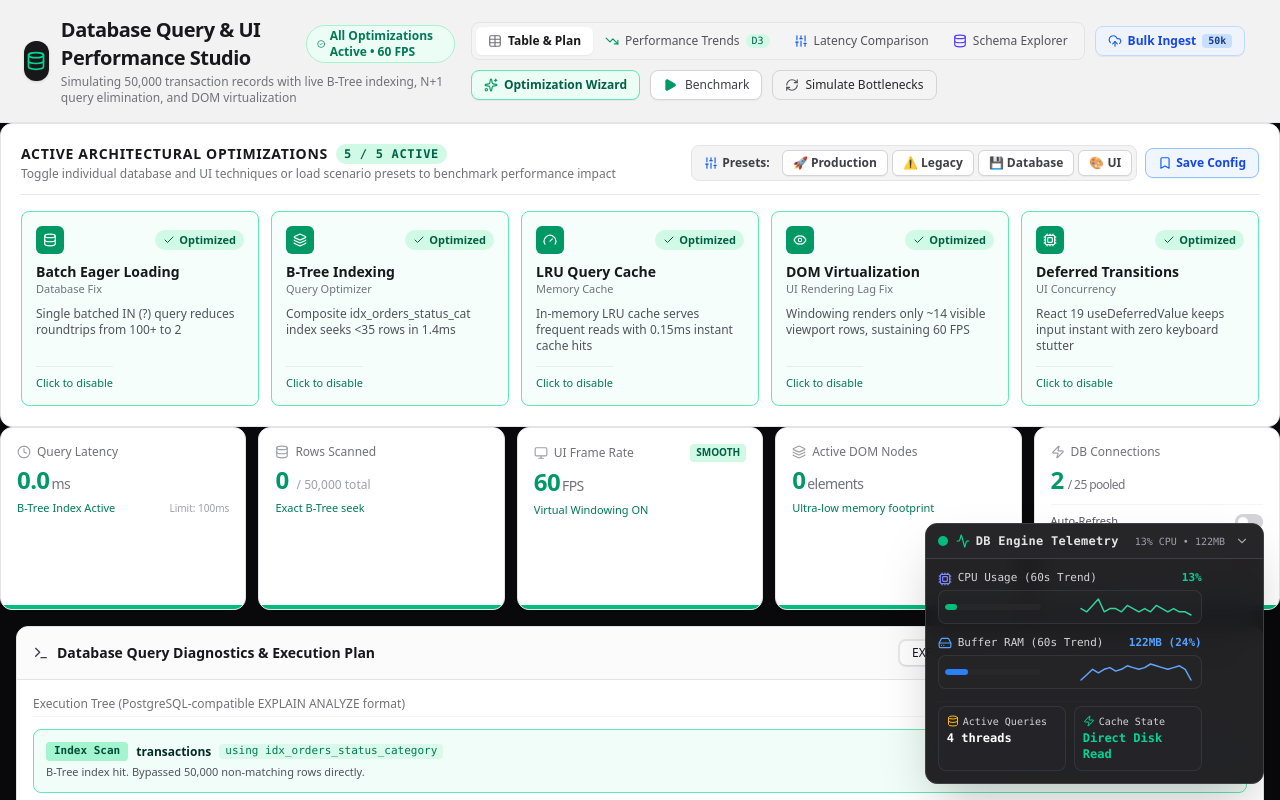
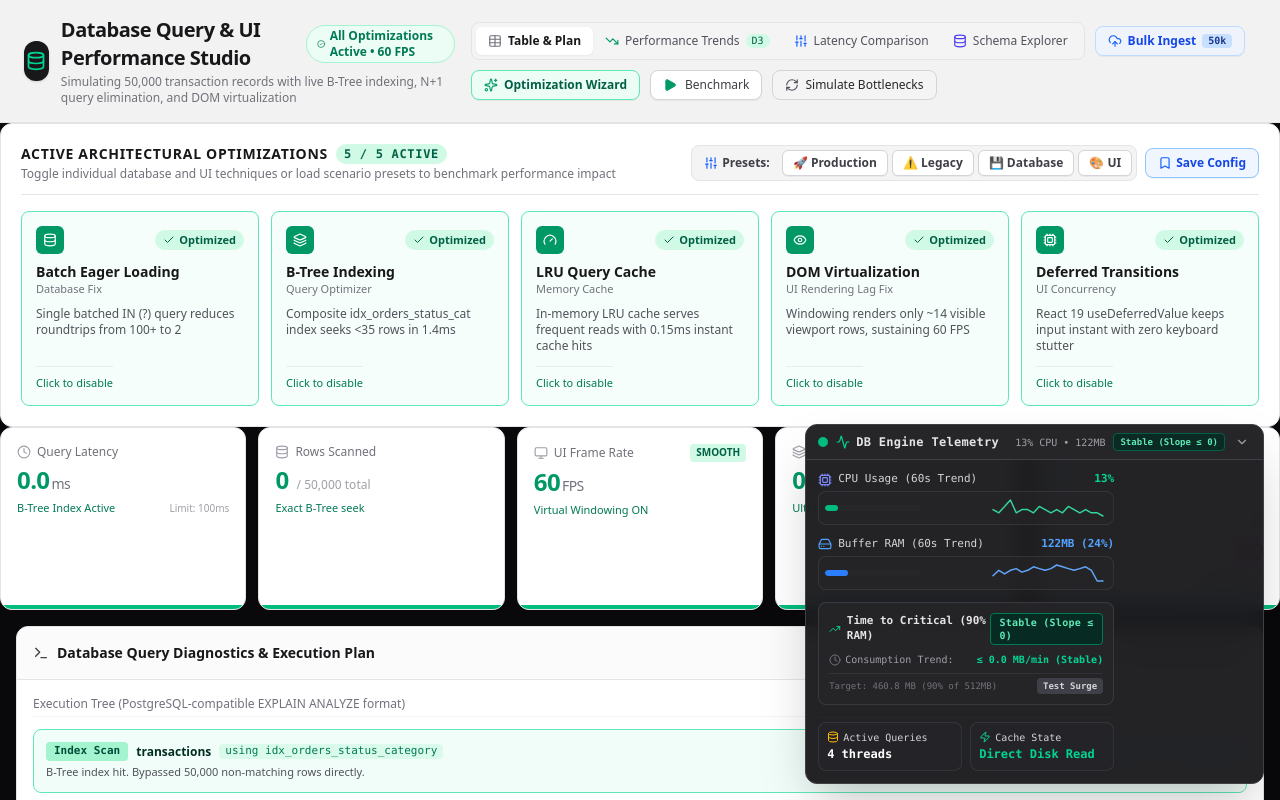
Before and after one commit to m99038765-creator/Database-Query-UI-Performance-Studio, a React (Vite) app: page / in a window 1280 px wide. Shown: the top 800 px of the page. Built offline with nearby package versions, Linux system fonts and the light colour scheme.

Commit message:
build: standardize build artifact paths and update monitor
Refactor build process to support both 'dist' and 'build' directories for static assets and add system resource simulation controls to the monitor.

```diff
--- a/package.json
+++ b/package.json
@@ -5,11 +5,10 @@
   "type": "module",
   "scripts": {
     "dev": "vite --port=3000 --host=0.0.0.0",
-    "build": "vite build && esbuild server.ts --platform=node --packages=external --bundle --format=esm --outfile=server.js",
+    "build": "vite build && cp -r dist build 2>/dev/null || true && esbuild server.ts --platform=node --packages=external --bundle --format=esm --outfile=server.js",
     "gcp-build": "npm run build",
-    "start": "node server.js",
+    "start": "node server.ts",
     "preview": "vite preview",
-    "clean": "rm -rf dist server.js",
     "lint": "tsc --noEmit"
   },
   "dependencies": {
--- a/server.js
+++ b/server.js
@@ -11,7 +11,7 @@ app.use(express.json());
 app.get(["/healthz", "/_health", "/health", "/_ready"], (_req, res) => {
   res.status(200).send("OK");
 });
-var distDir = path.join(__dirname, "dist");
+var distDir = fs.existsSync(path.join(__dirname, "dist")) ? path.join(__dirname, "dist") : path.join(__dirname, "build");
 var indexHtmlPath = path.join(distDir, "index.html");
 if (fs.existsSync(distDir)) {
   app.use(express.static(distDir));
--- a/server.ts
+++ b/server.ts
@@ -16,10 +16,12 @@ app.get(['/healthz', '/_health', '/health', '/_ready'], (_req, res) => {
   res.status(200).send('OK');
 });
 
-const distDir = path.join(__dirname, 'dist');
+const distDir = fs.existsSync(path.join(__dirname, 'dist'))
+  ? path.join(__dirname, 'dist')
+  : path.join(__dirname, 'build');
 const indexHtmlPath = path.join(distDir, 'index.html');
 
-// Serve static files from the dist directory if it exists
+// Serve static files from the dist or build directory if it exists
 if (fs.existsSync(distDir)) {
   app.use(express.static(distDir));
 }
--- a/src/components/SystemResourceMonitor.tsx
+++ b/src/components/SystemResourceMonitor.tsx
@@ -1,5 +1,5 @@
 import React, { useState, useEffect } from 'react';
-import { Cpu, HardDrive, Activity, Zap, Database, Layers, ChevronUp, ChevronDown } from 'lucide-react';
+import { Cpu, HardDrive, Activity, Zap, Database, ChevronUp, ChevronDown, TrendingUp, Clock, AlertTriangle } from 'lucide-react';
 import { OptimizationFlags } from '../types';
 
 interface SystemResourceMonitorProps {
@@ -17,6 +17,8 @@ export const SystemResourceMonitor: React.FC<SystemResourceMonitorProps> = ({
   const [cpuUsage, setCpuUsage] = useState<number>(14);
   const [memoryMb, setMemoryMb] = useState<number>(128);
   const [activeThreads, setActiveThreads] = useState<number>(2);
+  const [simulateLeak, setSimulateLeak] = useState<boolean>(false);
+  const [accumulatedSurge, setAccumulatedSurge] = useState<number>(0);
 
   // 60-second historical history buffers (sampled every 3 seconds -> 20 points)
   const [cpuHistory, setCpuHistory] = useState<number[]>([14, 15, 14, 16, 18, 14, 15, 15, 14, 16, 15, 14, 15, 14, 16, 15, 14, 15, 14, 14]);
@@ -32,20 +34,124 @@ export const SystemResourceMonitor: React.FC<SystemResourceMonitorProps> = ({
       setCpuUsage(nextCpu);
       setCpuHistory((h) => [...h.slice(-19), nextCpu]);
 
-      const baseMem = 120 + (recordCount / 1000) * 12;
-      const memJitter = Math.floor(Math.random() * 10) - 5;
-      const nextMem = Math.min(512, Math.max(95, Math.round(baseMem + memJitter)));
-      setMemoryMb(nextMem);
-      setMemoryHistory((h) => [...h.slice(-19), nextMem]);
+      setAccumulatedSurge((prevSurge) => {
+        let newSurge = prevSurge;
+        if (simulateLeak) {
+          newSurge += 14; // Intentional memory surge to demonstrate linear regression prediction
+        } else if (!flags.queryCaching && !flags.batchEagerLoading) {
+          newSurge += 3; // Unoptimized query accumulation
+        } else if (newSurge > 0) {
+          newSurge = Math.max(0, newSurge - 6); // Memory relief when optimized
+        }
+
+        const baseMem = 120 + (recordCount / 1000) * 12 + newSurge;
+        const memJitter = Math.floor(Math.random() * 8) - 4;
+        const nextMem = Math.min(512, Math.max(95, Math.round(baseMem + memJitter)));
+        setMemoryMb(nextMem);
+        setMemoryHistory((h) => [...h.slice(-19), nextMem]);
+        return newSurge;
+      });
 
       const threads = !flags.batchEagerLoading ? 101 : cacheHit ? 1 : 4;
       setActiveThreads(threads);
     }, 3000);
 
     return () => clearInterval(interval);
-  }, [flags, recordCount, cacheHit]);
+  }, [flags, recordCount, cacheHit, simulateLeak]);
 
   const memPercent = Math.round((memoryMb / 512) * 100);
+
+  // Linear regression to predict time until memory usage reaches 90% (460.8MB of 512MB capacity)
+  const calculateLinearRegressionTimeToCritical = (
+    history: number[],
+    currentMem: number
+  ) => {
+    const CRITICAL_THRESHOLD_MB = 512 * 0.9; // 460.8 MB (90% capacity)
+
+    if (currentMem >= CRITICAL_THRESHOLD_MB) {
+      return {
+        estimateText: 'Critical (≥90%)',
+        slopeMbPerSec: 0,
+        slopeMbPerMin: 0,
+        status: 'critical' as const,
+      };
+    }
+
+    if (!history || history.length < 3) {
+      return {
+        estimateText: 'Calibrating...',
+        slopeMbPerSec: 0,
+        slopeMbPerMin: 0,
+        status: 'stable' as const,
+      };
+    }
+
+    const n = history.length;
+    const STEP_SECONDS = 3; // 3 seconds per interval
+
+    let sumX = 0;
+    let sumY = 0;
+    let sumXY = 0;
+    let sumXX = 0;
+
+    for (let i = 0; i < n; i++) {
+      const x = i * STEP_SECONDS;
+      const y = history[i];
+      sumX += x;
+      sumY += y;
+      sumXY += x * y;
+      sumXX += x * x;
+    }
+
+    const meanX = sumX / n;
+    const meanY = sumY / n;
+    const denominator = sumXX - sumX * meanX;
+    const slope = denominator !== 0 ? (sumXY - sumX * meanY) / denominator : 0; // MB/sec
+
+    const slopeMbPerMin = slope * 60;
+
+    // If slope is near zero or negative, consumption is not trending to critical threshold
+    if (slope <= 0.02) {
+      return {
+        estimateText: 'Stable (Slope ≤ 0)',
+        slopeMbPerSec: slope,
+        slopeMbPerMin: Math.max(0, slopeMbPerMin),
+        status: 'stable' as const,
+      };
+    }
+
+    const mbRemaining = CRITICAL_THRESHOLD_MB - currentMem;
+    const secondsRemaining = Math.max(1, Math.round(mbRemaining / slope));
+
+    let estimateText = '';
+    let status: 'critical' | 'warning' | 'stable' = 'stable';
+
+    if (secondsRemaining <= 15) {
+      estimateText = '<15s (Imminent)';
+      status = 'critical';
+    } else if (secondsRemaining < 60) {
+      estimateText = `~${secondsRemaining}s`;
+      status = 'warning';
+    } else if (secondsRemaining < 3600) {
+      const mins = Math.floor(secondsRemaining / 60);
+      const secs = secondsRemaining % 60;
+      estimateText = `~${mins}m ${secs}s`;
+      status = mins < 5 ? 'warning' : 'stable';
+    } else {
+      const hours = (secondsRemaining / 3600).toFixed(1);
+      estimateText = `~${hours} hrs`;
+      status = 'stable';
+    }
+
+    return {
+      estimateText,
+      slopeMbPerSec: slope,
+      slopeMbPerMin,
+      status,
+    };
+  };
+
+  const timeToCritical = calculateLinearRegressionTimeToCritical(memoryHistory, memoryMb);
 
   const renderMiniSparkline = (points: number[], color = '#34d399', height = 22, width = 110) => {
     if (!points || points.length < 2) return null;
@@ -97,6 +203,18 @@ export const SystemResourceMonitor: React.FC<SystemResourceMonitorProps> = ({
           <span className="text-[10px] text-zinc-400">
             {cpuUsage}% CPU • {memoryMb}MB
           </span>
+          <span
+            className={`text-[9px] px-1.5 py-0.5 rounded font-bold ${
+              timeToCritical.status === 'critical'
+                ? 'bg-rose-900/80 text-rose-300 border border-rose-700'
+                : timeToCritical.status === 'warning'
+                ? 'bg-amber-900/80 text-amber-300 border border-amber-700'
+                : 'bg-emerald-950/70 text-emerald-300 border border-emerald-800'
+            }`}
+            title="Time until memory usage reaches 90% critical limit (Linear Regression Estimate)"
+          >
+            {timeToCritical.estimateText}
+          </span>
           <button
             type="button"
             className="text-zinc-400 hover:text-white p-0.5 rounded cursor-pointer"
@@ -109,7 +227,7 @@ export const SystemResourceMonitor: React.FC<SystemResourceMonitorProps> = ({
 
       {/* Expanded Metrics Body */}
       {isExpanded && (
-        <div className="p-3 space-y-3 w-72">
+        <div className="p-3 space-y-3 w-80">
           {/* CPU Usage Meter & Sparkline */}
           <div className="space-y-1">
             <div className="flex items-center justify-between text-[11px]">
@@ -164,6 +282,68 @@ export const SystemResourceMonitor: React.FC<SystemResourceMonitorProps> = ({
             </div>
           </div>
 
+          {/* Linear Regression: Time to Critical (90% Threshold) */}
+          <div className="bg-zinc-800/80 p-2.5 rounded-lg border border-zinc-700/80 space-y-1.5">
+            <div className="flex items-center justify-between text-[11px]">
+              <span className="flex items-center gap-1.5 text-zinc-200">
+                <TrendingUp
+                  className={`w-3.5 h-3.5 ${
+                    timeToCritical.status === 'warning'
+                      ? 'text-amber-400'
+                      : timeToCritical.status === 'critical'
+                      ? 'text-rose-400'
+                      : 'text-emerald-400'
+                  }`}
+                />
+                <span className="font-semibold">Time to Critical (90% RAM)</span>
+              </span>
+              <span
+                id="time-to-critical-estimate"
+                className={`font-bold px-2 py-0.5 rounded text-[10px] tracking-wide ${
+                  timeToCritical.status === 'critical'
+                    ? 'bg-rose-950/80 text-rose-300 border border-rose-600 animate-pulse'
+                    : timeToCritical.status === 'warning'
+                    ? 'bg-amber-950/80 text-amber-300 border border-amber-600'
+                    : 'bg-emerald-950/80 text-emerald-300 border border-emerald-700'
+                }`}
+              >
+                {timeToCritical.estimateText}
+              </span>
+            </div>
+
+            <div className="flex items-center justify-between text-[10px] text-zinc-400 pt-0.5">
+              <span className="flex items-center gap-1">
+                <Clock className="w-3 h-3 text-zinc-500" />
+                <span>Consumption Trend:</span>
+              </span>
+              <span
+                className={`font-mono font-semibold ${
+                  timeToCritical.slopeMbPerMin > 0 ? 'text-amber-300' : 'text-emerald-400'
+                }`}
+              >
+                {timeToCritical.slopeMbPerMin > 0
+                  ? `+${timeToCritical.slopeMbPerMin.toFixed(1)} MB/min`
+                  : '≤ 0.0 MB/min (Stable)'}
+              </span>
+            </div>
+
+            <div className="flex items-center justify-between text-[9px] text-zinc-500 pt-1 border-t border-zinc-700/50">
+              <span>Target: 460.8 MB (90% of 512MB)</span>
+              <button
+                type="button"
+                onClick={() => setSimulateLeak(!simulateLeak)}
+                className={`px-1.5 py-0.5 rounded text-[9px] font-semibold cursor-pointer transition-colors ${
+                  simulateLeak
+                    ? 'bg-rose-900/60 text-rose-200 border border-rose-700 hover:bg-rose-800/80'
+                    : 'bg-zinc-700 hover:bg-zinc-600 text-zinc-300'
+                }`}
+                title="Toggle simulated memory consumption surge to observe real-time linear regression projection"
+              >
+                {simulateLeak ? 'Stop Surge' : 'Test Surge'}
+              </button>
+            </div>
+          </div>
+
           {/* Active Query Threads & Cache Status */}
           <div className="grid grid-cols-2 gap-2 pt-1 border-t border-zinc-800 text-[10px] text-zinc-400">
             <div className="bg-zinc-800/60 p-2 rounded-lg border border-zinc-700/60">
```
Also changed, not shown: 1 other file (tests, documents, lock files or other folders).
